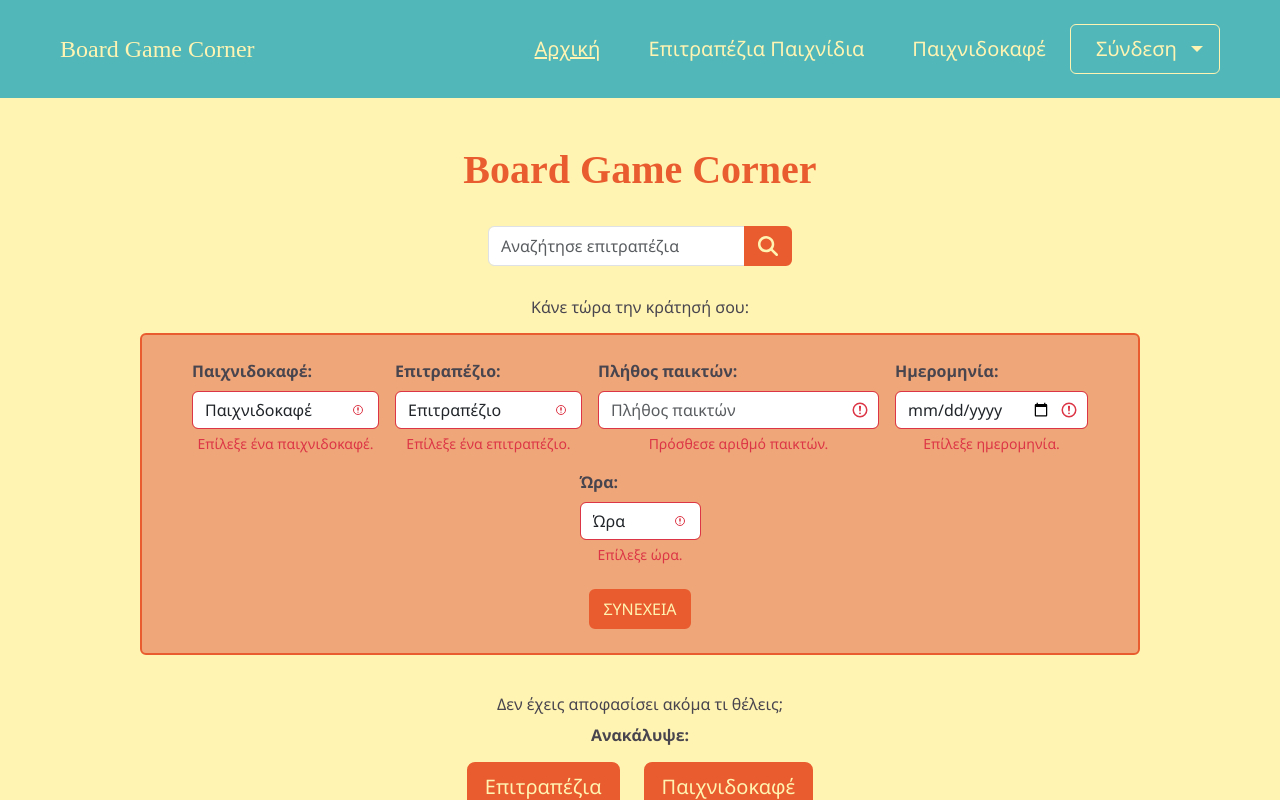
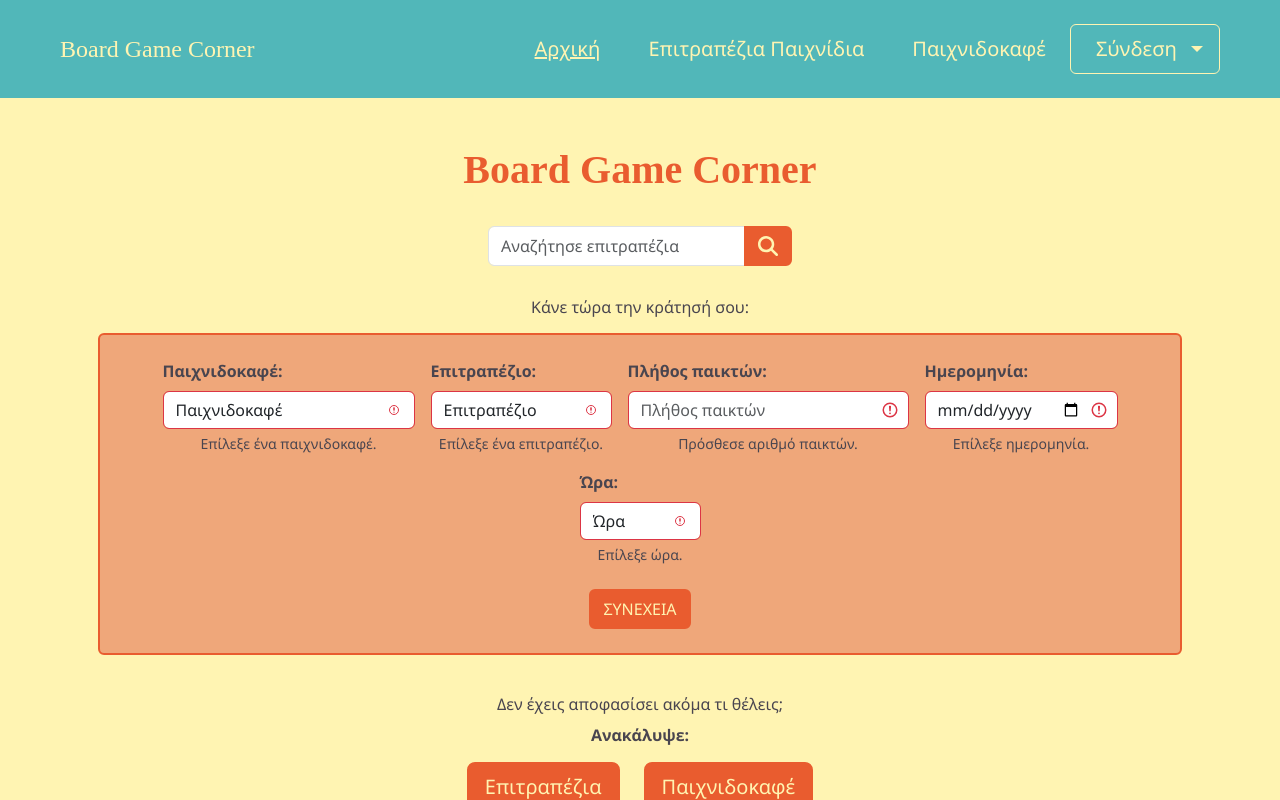
Before and after one commit to stellavl/board-game-corner, a React (Create React App) app in the folder frontend/: page /home in a window 1280 px wide. Both pictures are taken after a click on the button "ΣΥΝΕΧΕΙΑ". Shown: the top 800 px of the page. Built offline with nearby package versions, Linux system fonts and the light colour scheme; the HTML template or start-up script is replaced by a standard one.

Commit message:
read dropdown values from data files

```diff
--- a/frontend/src/components/common/ReservationForm.jsx
+++ b/frontend/src/components/common/ReservationForm.jsx
@@ -1,7 +1,9 @@
 import React, { useState } from "react";
-import "bootstrap/dist/css/bootstrap.min.css";
 import { Container, Row, Col, Form } from "react-bootstrap";
 import OrangeButton from './OrangeButton';
+import boardGames from '../../data/boardGames';
+import gameCafes from '../../data/boardGameCafes';
+import timeSlots from '../../data/timeslots';
 
 const ReservationForm = ({ showGameCafe = true, showBoardGame = true, boardGameTitle }) => {
   const today = new Date().toISOString().split("T")[0];
@@ -27,7 +29,6 @@ const ReservationForm = ({ showGameCafe = true, showBoardGame = true, boardGameT
     }
   };
 
-
   const validateForm = () => {
     let newErrors = {};
 
@@ -49,17 +50,16 @@ const ReservationForm = ({ showGameCafe = true, showBoardGame = true, boardGameT
     }
   };
 
-  // Calculate the number of active fields
+  // Calculate container width based on the number of active fields.
   const activeFields = [
     showGameCafe,
     showBoardGame,
-    true, // Players field is always visible
-    true, // Date field is always visible
-    true  // Time field is always visible
+    true,
+    true,
+    true
   ].filter(Boolean).length;
 
-  // Dynamically adjust max width based on active fields
-  const containerWidth = `${Math.min(200 * activeFields, 1000)}px`;
+  const containerWidth = `${Math.min(220 * activeFields, 1200)}px`;
 
   return (
     <div className="d-flex justify-content-center align-items-center">
@@ -68,32 +68,51 @@ const ReservationForm = ({ showGameCafe = true, showBoardGame = true, boardGameT
         style={{
           backgroundColor: 'var(--color-soft-orange)',
           border: '2px solid var(--color-orange)',
-          maxWidth: containerWidth, // Dynamically adjust width
+          maxWidth: containerWidth,
         }}
       >
         <Row className="g-3 row-cols-1 row-cols-lg-auto justify-content-center">
           {showGameCafe && (
-            <Col xs={12} sm={8} md={4}>
+            <Col xs={12} sm={8} md={4} lg={3}>
               <Form.Group>
-                <Form.Label className="fw-bold text-start w-100" style={{ color: 'var(--color-gray-purple)' }}>Παιχνιδοκαφέ:</Form.Label>
+                <Form.Label
+                  className="fw-bold text-start w-100"
+                  style={{ color: 'var(--color-gray-purple)' }}
+                >
+                  Παιχνιδοκαφέ:
+                </Form.Label>
                 <Form.Select
                   name="gameCafe"
                   className="form-control w-100"
                   onChange={handleChange}
                   isInvalid={!!errors.gameCafe}
+                  style={{ maxWidth: "100%" }}
                 >
                   <option value="">Παιχνιδοκαφέ</option>
-                  <option value="Cafe1">Καφέ 1</option>
-                  <option value="Cafe2">Καφέ 2</option>
+                  {gameCafes.map((cafe) => (
+                    <option
+                      key={cafe.id}
+                      value={cafe.name}
+                    >
+                      {`${cafe.name}(${cafe.city})`}
+                    </option>
+                  ))}
                 </Form.Select>
-                <div className="invalid-feedback">{errors.gameCafe}</div>
+                <div className="invalid-feedback" style={{ color: 'var(--color-gray-purple)' }}>
+                  {errors.gameCafe}
+                </div>
               </Form.Group>
             </Col>
           )}
           {showBoardGame && (
             <Col xs={12} sm={8} md={4}>
               <Form.Group>
-                <Form.Label className="fw-bold text-start w-100" style={{ color: 'var(--color-gray-purple)' }}>Επιτραπέζιο:</Form.Label>
+                <Form.Label
+                  className="fw-bold text-start w-100"
+                  style={{ color: 'var(--color-gray-purple)' }}
+                >
+                  Επιτραπέζιο:
+                </Form.Label>
                 <Form.Select
                   name="boardGame"
                   className="form-control w-100"
@@ -101,16 +120,24 @@ const ReservationForm = ({ showGameCafe = true, showBoardGame = true, boardGameT
                   isInvalid={!!errors.boardGame}
                 >
                   <option value="">Επιτραπέζιο</option>
-                  <option value="Game1">Επιτραπέζιο 1</option>
-                  <option value="Game2">Επιτραπέζιο 2</option>
+                  {boardGames.map((game) => (
+                    <option key={game.id} value={game.name}>{game.name}</option>
+                  ))}
                 </Form.Select>
-                <div className="invalid-feedback">{errors.boardGame}</div>
+                <div className="invalid-feedback" style={{ color: 'var(--color-gray-purple)' }}>
+                  {errors.boardGame}
+                </div>
               </Form.Group>
             </Col>
           )}
           <Col xs={12} sm={8} md={4}>
             <Form.Group>
-              <Form.Label className="fw-bold text-start w-100" style={{ color: 'var(--color-gray-purple)' }}>Πλήθος παικτών:</Form.Label>
+              <Form.Label
+                className="fw-bold text-start w-100 text-nowrap"
+                style={{ color: 'var(--color-gray-purple)' }}
+              >
+                Πλήθος παικτών:
+              </Form.Label>
               <Form.Control
                 type="number"
                 name="players"
@@ -120,12 +147,19 @@ const ReservationForm = ({ showGameCafe = true, showBoardGame = true, boardGameT
                 isInvalid={!!errors.players}
                 min="1"
               />
-              <div className="invalid-feedback">{errors.players}</div>
+              <div className="invalid-feedback" style={{ color: 'var(--color-gray-purple)' }}>
+                {errors.players}
+              </div>
             </Form.Group>
           </Col>
           <Col xs={12} sm={8} md={4}>
             <Form.Group>
-              <Form.Label className="fw-bold text-start w-100" style={{ color: 'var(--color-gray-purple)' }}>Ημερομηνία:</Form.Label>
+              <Form.Label
+                className="fw-bold text-start w-100"
+                style={{ color: 'var(--color-gray-purple)' }}
+              >
+                Ημερομηνία:
+              </Form.Label>
               <Form.Control
                 type="date"
                 name="date"
@@ -134,12 +168,19 @@ const ReservationForm = ({ showGameCafe = true, showBoardGame = true, boardGameT
                 isInvalid={!!errors.date}
                 min={today}
               />
-              <div className="invalid-feedback">{errors.date}</div>
+              <div className="invalid-feedback" style={{ color: 'var(--color-gray-purple)' }}>
+                {errors.date}
+              </div>
             </Form.Group>
           </Col>
           <Col xs={12} sm={8} md={4}>
             <Form.Group>
-              <Form.Label className="fw-bold text-start w-100" style={{ color: 'var(--color-gray-purple)' }}>Ώρα: </Form.Label>
+              <Form.Label
+                className="fw-bold text-start w-100"
+                style={{ color: 'var(--color-gray-purple)' }}
+              >
+                Ώρα:
+              </Form.Label>
               <Form.Select
                 name="time"
                 className="form-control w-100"
@@ -147,10 +188,15 @@ const ReservationForm = ({ showGameCafe = true, showBoardGame = true, boardGameT
                 isInvalid={!!errors.time}
               >
                 <option value="">Ώρα</option>
-                <option value="18:00">18:00</option>
-                <option value="19:00">19:00</option>
+                {timeSlots.map((time) => (
+                  <option key={time} value={time}>
+                    {time}
+                  </option>
+                ))}
               </Form.Select>
-              <div className="invalid-feedback">{errors.time}</div>
+              <div className="invalid-feedback" style={{ color: 'var(--color-gray-purple)' }}>
+                {errors.time}
+              </div>
             </Form.Group>
           </Col>
         </Row>
--- /dev/null
+++ b/frontend/src/data/boardGameCafes.js
@@ -0,0 +1,14 @@
+const boardGameCafes = [
+    { id: 1, name: 'Playhouse', city: 'Πάτρα' },
+    { id: 2, name: 'Playhouse', city: 'Αθήνα' },
+    { id: 3, name: 'PLAyCE', city: 'Αθήνα' },
+    { id: 4, name: 'Acapus', city: 'Αθήνα' },
+    { id: 5, name: 'Toy Stories', city: 'Αθήνα' },
+    { id: 6, name: 'Πανδοχείο του Δρακοφοίνικα', city: 'Αθήνα' },
+    { id: 7, name: 'Το Κελί', city: 'Αθήνα' },
+    { id: 8, name: 'Rubicon', city: 'Αθήνα' },
+    { id: 9, name: 'Superfly Cafe', city: 'Αθήνα' },
+    { id: 10, name: 'The Game Rules', city: 'Αθήνα' },
+  ];
+
+  export default boardGameCafes;
--- /dev/null
+++ b/frontend/src/data/timeslots.js
@@ -0,0 +1,10 @@
+const timeSlots = [
+    '00:00', '00:30', '01:00', '01:30', '02:00', '02:30', '03:00', '03:30',
+    '04:00', '04:30', '05:00', '05:30', '06:00', '06:30', '07:00', '07:30',
+    '08:00', '08:30', '09:00', '09:30', '10:00', '10:30', '11:00', '11:30',
+    '12:00', '12:30', '13:00', '13:30', '14:00', '14:30', '15:00', '15:30',
+    '16:00', '16:30', '17:00', '17:30', '18:00', '18:30', '19:00', '19:30',
+    '20:00', '20:30', '21:00', '21:30', '22:00', '22:30', '23:00', '23:30'
+  ];
+
+  export default timeSlots;
```
